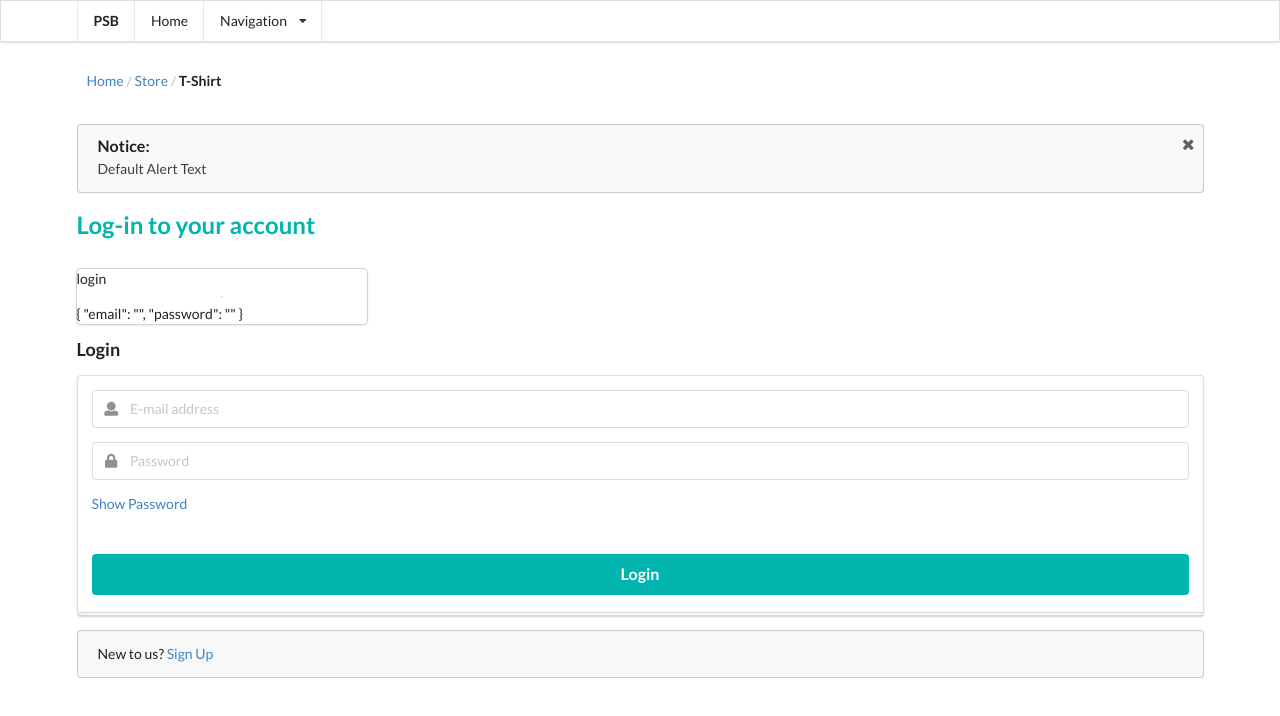
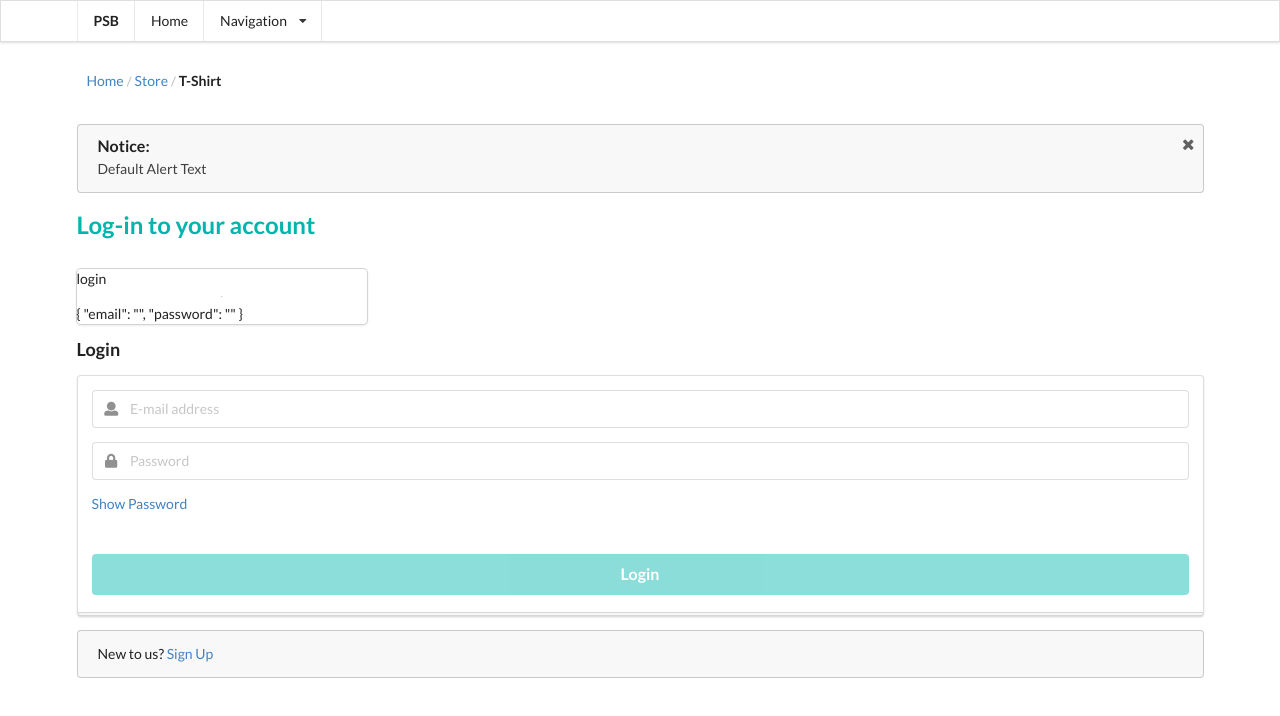
Before and after one commit to freezeburger/psb, an Angular app: page /login in a window 1280 px wide. Shown: the top 716 px of the page. Built offline with nearby package versions, Linux system fonts and the light colour scheme.

Commit message:
Form Validaation

```diff
--- a/src/app/feature/login/login/login.component.html
+++ b/src/app/feature/login/login/login.component.html
@@ -12,7 +12,7 @@
     {{credentials | json}}
   </div>
 
-  <form class="ui large form">
+  <form class="ui large form" #myForm="ngForm">
 
     <h3>{{ (mode === 'login') ? 'Login' :'Register' }}</h3>
 
@@ -41,6 +41,7 @@
       <br>
 
       <button
+        [disabled]="myForm.invalid"
         class="ui fluid large teal submit button"
         (click)="(mode === 'login') ? login() : register()  ">
         {{ (mode === 'login') ? 'Login' :'Register' }}
```
